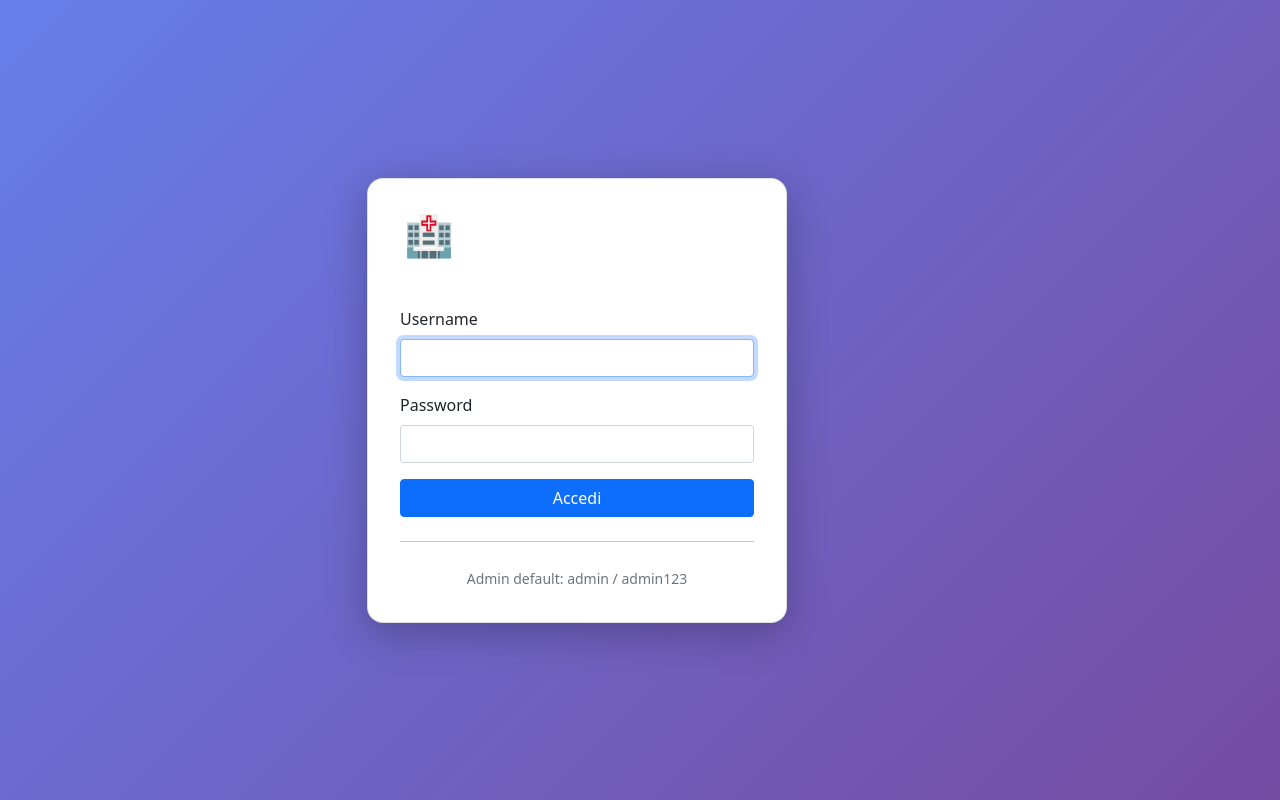
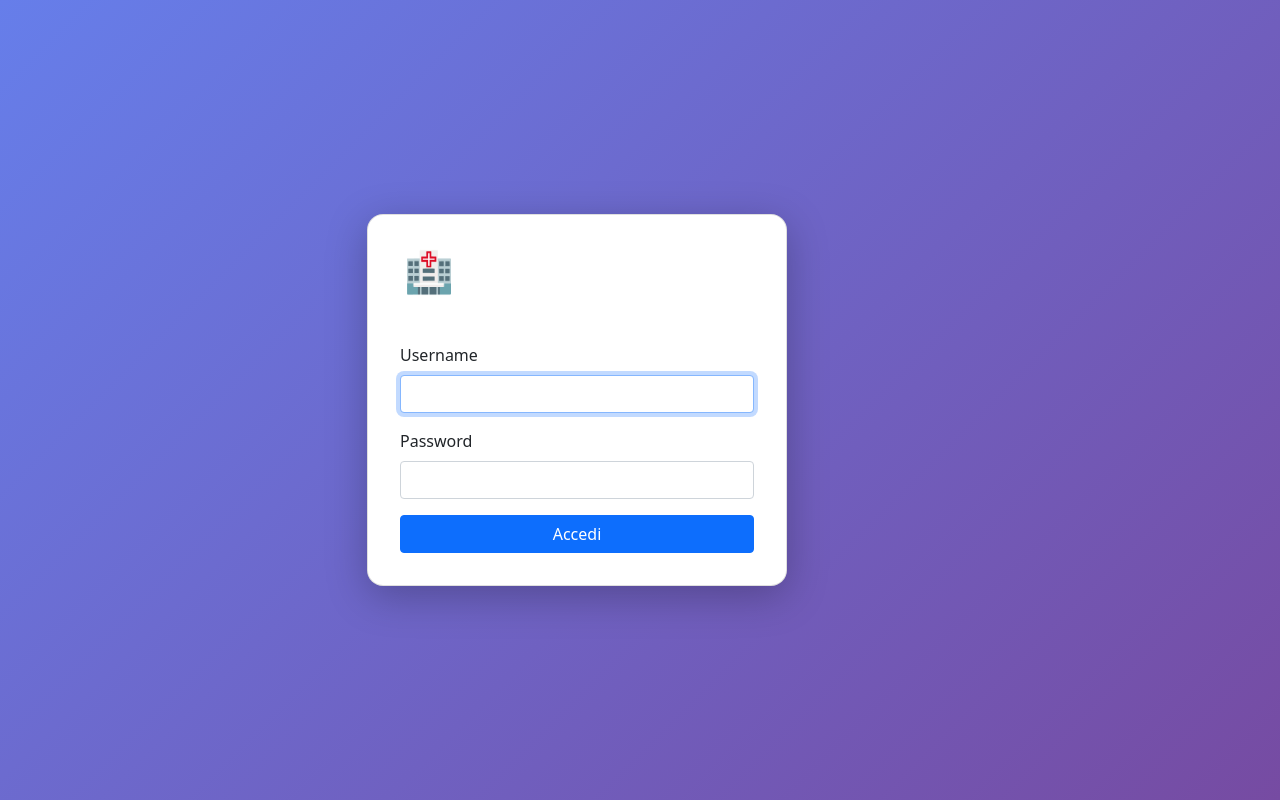
Before and after one commit to Mattia2001-eng/progetto_mamei, a Flask app: page /login in a window 1280 px wide. Run offline with Flask 3, Linux system fonts and the light colour scheme.

Commit message:
Update login.html

```diff
--- a/app/templates/login.html
+++ b/app/templates/login.html
@@ -28,7 +28,6 @@
             <div class="mb-3"><label class="form-label">Password</label><input type="password" class="form-control" name="password" required></div>
             <button type="submit" class="btn btn-primary w-100">Accedi</button>
           </form>
-          <hr class="my-4"><div class="text-center text-muted"><small>Admin default: admin / admin123</small></div>
         </div>
       </div>
     </div>
```
